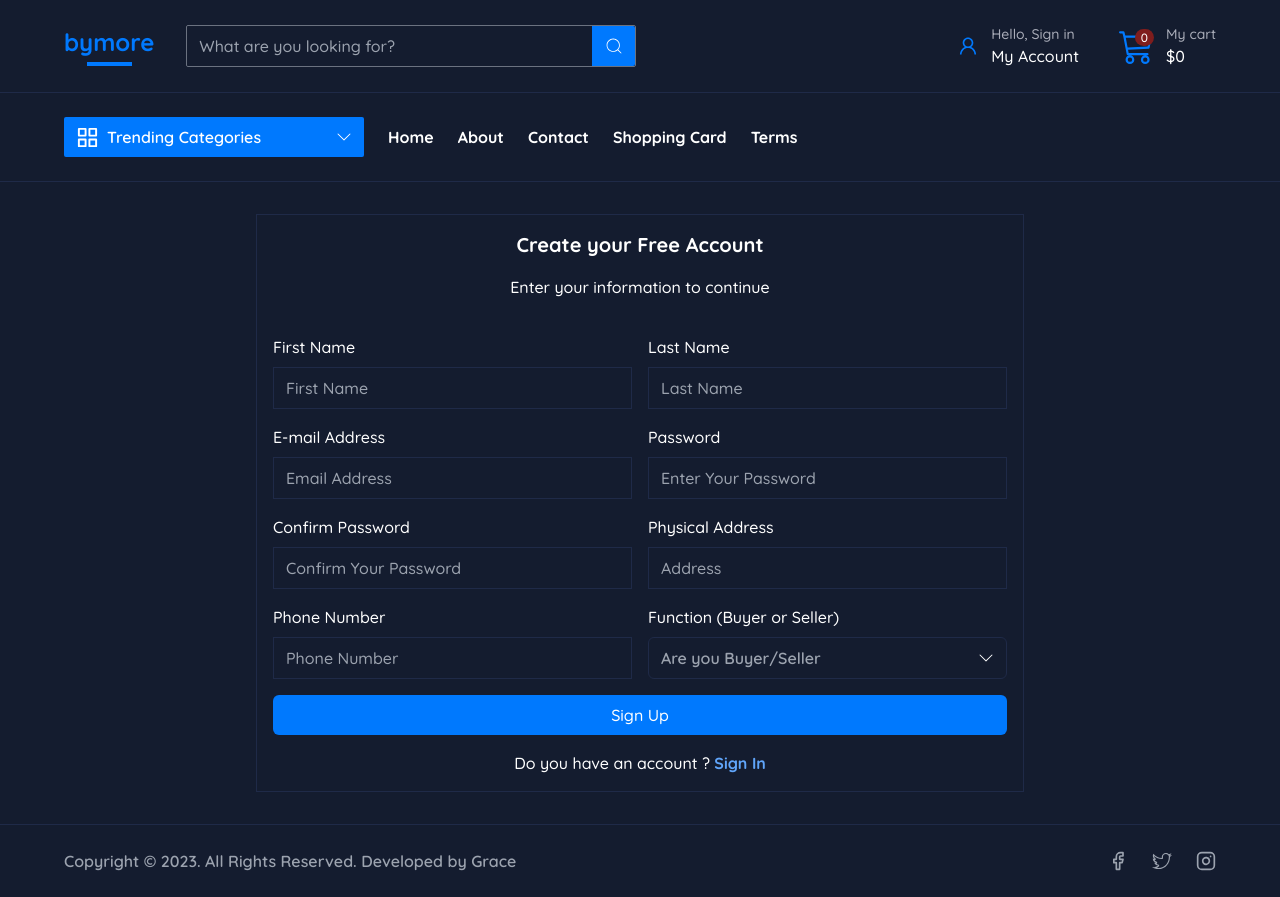
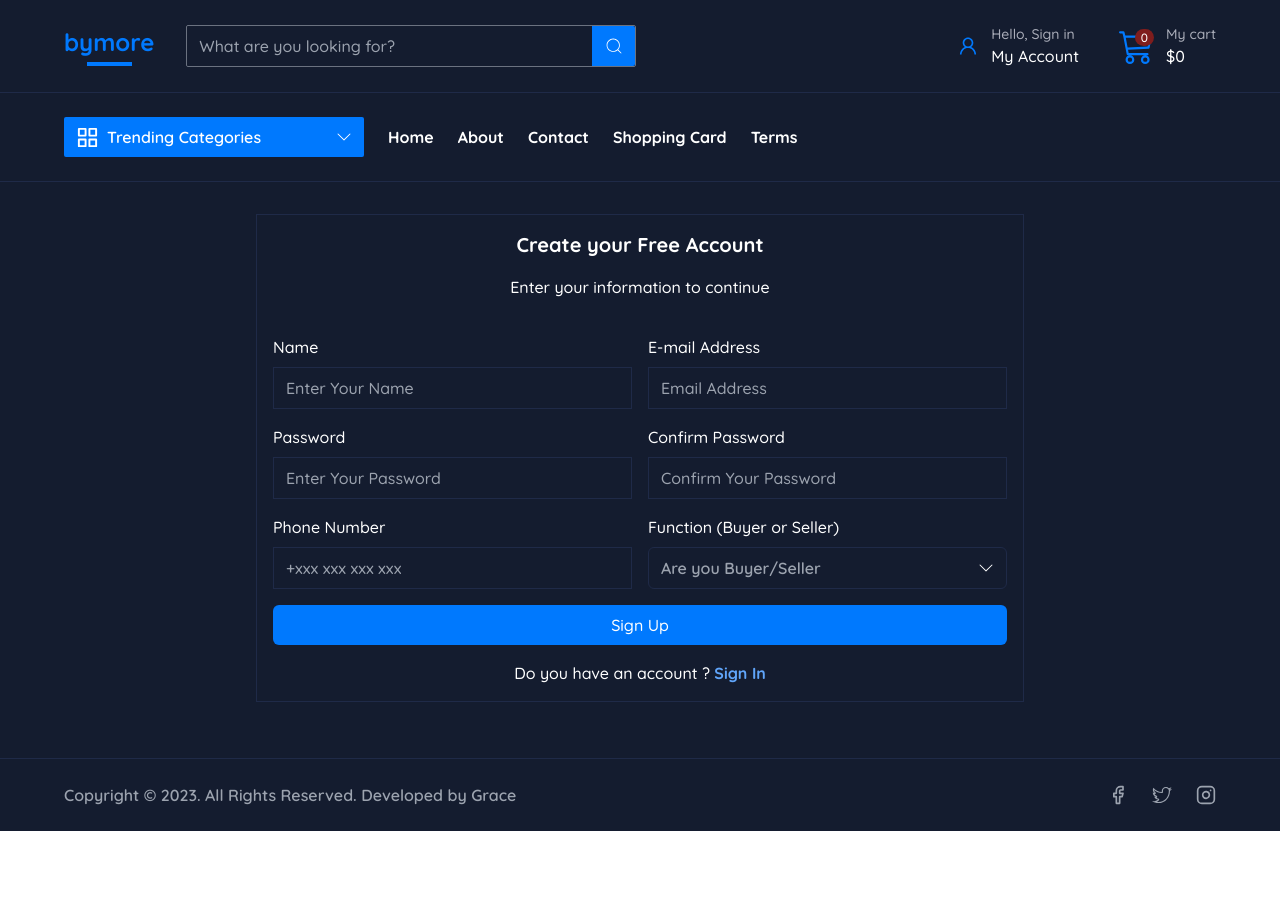
Before and after one commit to gracebir/buymore, a Next.js app: page /signup in a window 1280 px wide. After the commit the page ends 831 px from the top, so only its background shows below. Built offline with nearby package versions, Linux system fonts and the light colour scheme.

Commit message:
remove some unused field

```diff
--- a/src/components/SignupForm.tsx
+++ b/src/components/SignupForm.tsx
@@ -17,13 +17,9 @@ function SignupForm() {
             </div>
             <div className='grid lg:grid-cols-2 sm:grid-cols-1 gap-4'>
                 <TextField
-                    label='First Name'
+                    label='Name'
                     typeInput='text'
-                    placeholder='First Name' />
-                <TextField
-                    label='Last Name'
-                    typeInput='text'
-                    placeholder='Last Name' />
+                    placeholder='Enter Your Name' />
                 <TextField
                     label='E-mail Address'
                     typeInput='email'
@@ -37,13 +33,9 @@ function SignupForm() {
                     typeInput='password'
                     placeholder='Confirm Your Password' />
                 <TextField
-                    label='Physical Address'
-                    typeInput='text'
-                    placeholder='Address' />
-                <TextField
                     label='Phone Number'
                     typeInput='text'
-                    placeholder='Phone Number' />
+                    placeholder='+xxx xxx xxx xxx' />
                 <ComboBoxInput
                     data={functUser}
                     label='Function (Buyer or Seller)'
```
